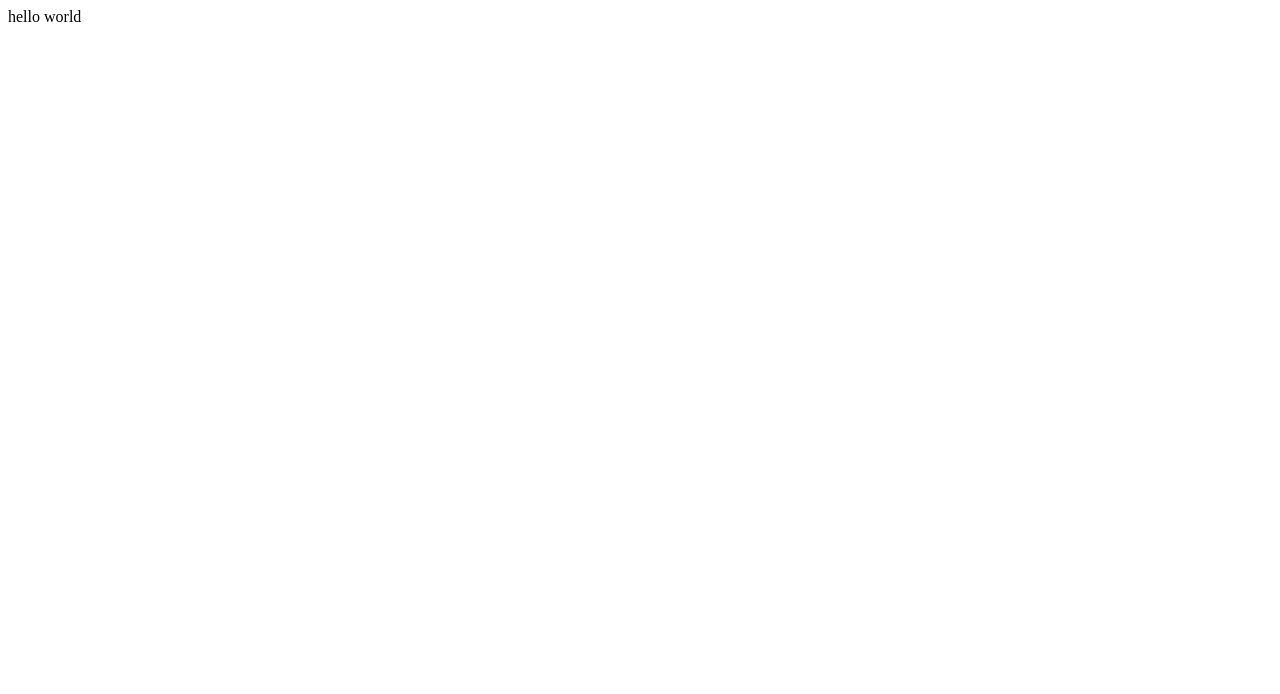
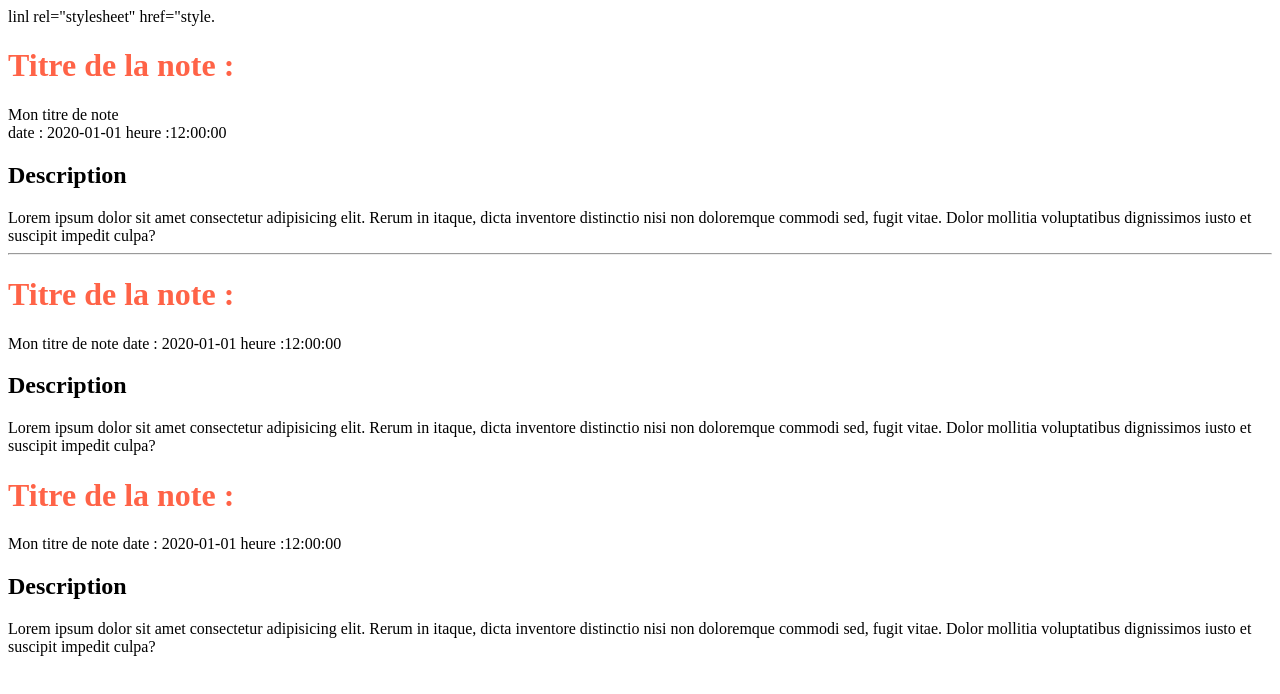
Before and after one commit to amnorian/JSCours_2020_12, a website: page index.html in a window 1280 px wide. Drawn offline with Linux system fonts and the light colour scheme.

Commit message:
mise en place d'une feuille css

```diff
--- /dev/null
+++ b/css/style.css
@@ -0,0 +1,5 @@
+/*selecteur pour tous les h1*/
+h1{
+    color:tomato;
+    font-weight : 900;
+}
--- a/index.html
+++ b/index.html
@@ -1,12 +1,55 @@
 <!DOCTYPE html>
 <html lang="fr">
+
 <head>
     <meta charset="UTF-8">
     <meta name="viewport" content="width=device-width, initial-scale=1.0">
     <meta http-equiv="X-UA-Compatible" content="ie=edge">
     <title>Mes Post It&copy;</title>
+    linl rel="stylesheet" href="style.
+    <!-- Latest compiled and minified CSS -->
+    <link rel="stylesheet" href="css/style.css">
 </head>
+
 <body>
-   hello world
+    <div id="main">
+        <div id="editor"></div>
+        <div id="formulaire">
+            <h1>Titre de la note : </h1>
+            Mon titre de note <br/> <!-- br pour sauter une ligne-->
+            date : 2020-01-01 heure :12:00:00
+            <h2>Description</h2>
+            Lorem ipsum dolor sit amet consectetur adipisicing elit. Rerum in itaque, dicta inventore distinctio nisi
+            non doloremque commodi sed, fugit vitae. Dolor mollitia voluptatibus dignissimos iusto et suscipit impedit
+            culpa?
+
+        </div>
+        <hr />
+        <div id="list">
+            <div class="p.ostit">
+                <h1>Titre de la note : </h1>
+                Mon titre de note
+                date : 2020-01-01 heure :12:00:00
+                <h2>Description</h2>
+                Lorem ipsum dolor sit amet consectetur adipisicing elit. Rerum in itaque, dicta inventore distinctio
+                nisi non doloremque commodi sed, fugit vitae. Dolor mollitia voluptatibus dignissimos iusto et suscipit
+                impedit culpa?
+
+            </div>
+            <div class="Postit">
+                <h1>Titre de la note : </h1>
+                Mon titre de note
+                date : 2020-01-01 heure :12:00:00
+                <h2>Description</h2>
+                Lorem ipsum dolor sit amet consectetur adipisicing elit. Rerum in itaque, dicta inventore distinctio
+                nisi non doloremque commodi sed, fugit vitae. Dolor mollitia voluptatibus dignissimos iusto et suscipit
+                impedit culpa?
+            </div>
+        </div>
+
+
+    </div>
+
 </body>
+
 </html>
```
